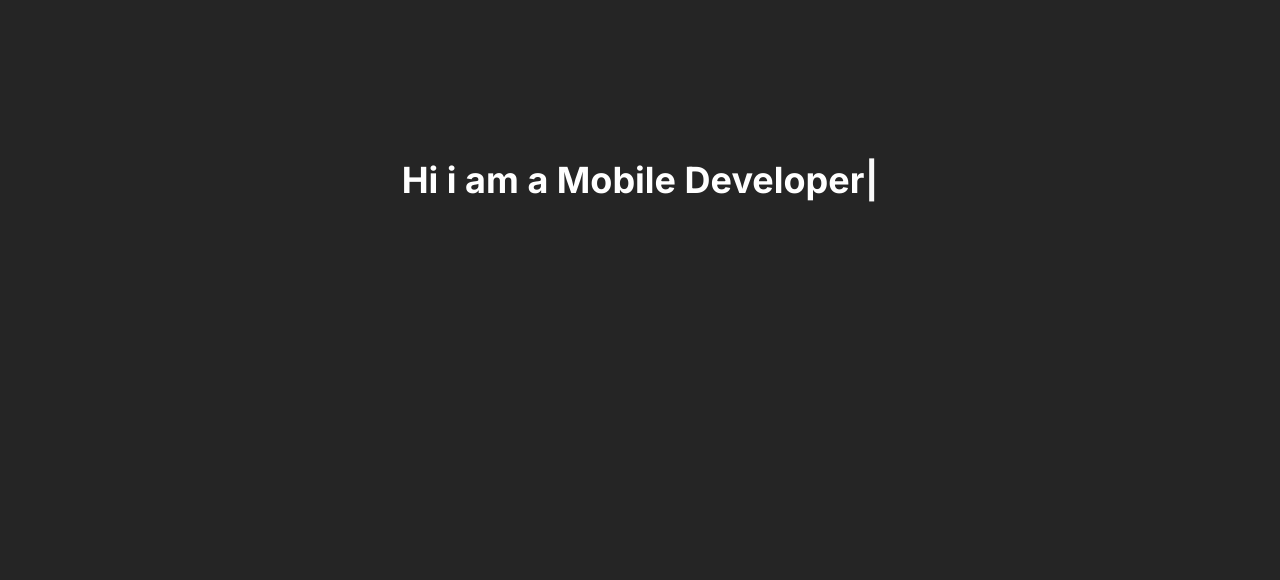
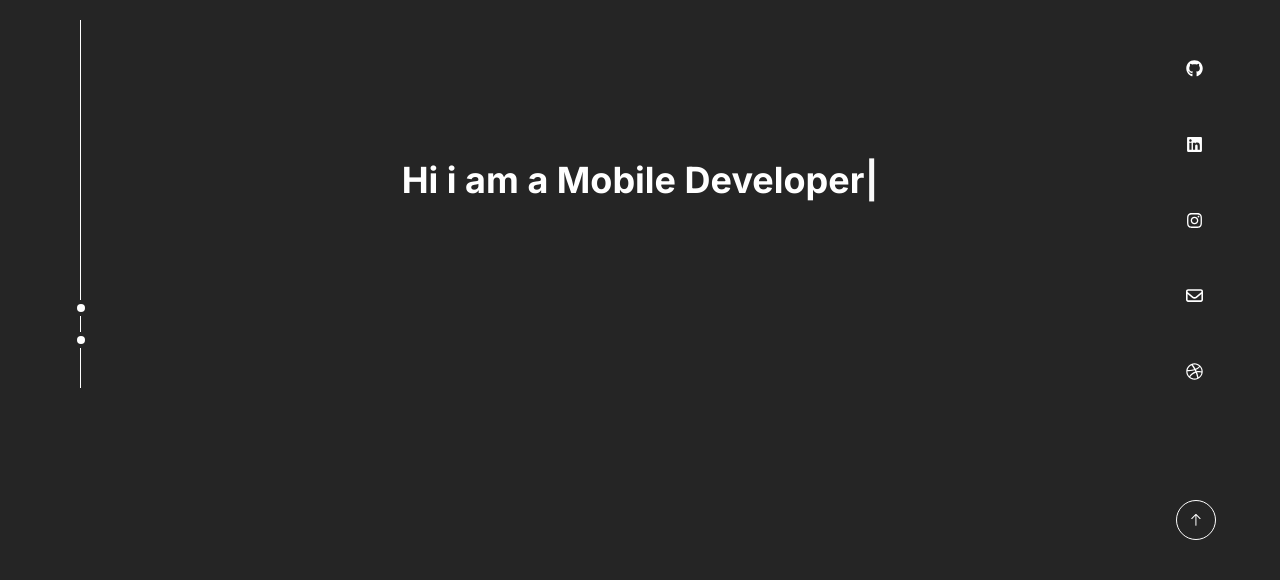
Before and after one commit to NafisHandoko/next-portfolio, a Next.js app: page / in a window 1280 px wide. Shown: the part 220-800 px from the top of the page. Built offline with nearby package versions, Linux system fonts and the light colour scheme.

Commit message:
feat: added some fixed elements

```diff
--- a/app/globals.css
+++ b/app/globals.css
@@ -27,6 +27,16 @@ body {
     rgb(var(--background-start-rgb)); */
 }
 
+.glow:hover {
+  /* text-shadow: 0 0 50px white; */
+  text-shadow:
+    0 0 30px white,
+    0 0 30px white,
+    0 0 30px white,
+    0 0 30px white;
+  filter: dropshadow(color=white, offx=2, offy=2);
+}
+
 /* @layer utilities {
   .text-balance {
     text-wrap: balance;
--- a/app/page.tsx
+++ b/app/page.tsx
@@ -3,8 +3,8 @@
 import Image from "next/image";
 import Link from "next/link";
 import { BsPhone } from "react-icons/bs";
-import { FaGithub, FaLaptopCode, FaLaravel, FaWordpress } from "react-icons/fa6";
-import { GoLinkExternal } from "react-icons/go";
+import { FaDribbble, FaGithub, FaInstagram, FaLaptopCode, FaLaravel, FaLinkedin, FaRegEnvelope, FaWordpress } from "react-icons/fa6";
+import { GoArrowUp, GoLinkExternal } from "react-icons/go";
 import { MdOutlinePalette } from "react-icons/md";
 import { RiTailwindCssFill } from "react-icons/ri";
 import { SiNextdotjs } from "react-icons/si";
@@ -13,7 +13,25 @@ import { ReactTyped } from "react-typed";
 export default function Home() {
     return (
         <>
-            <header className="bg-mineshaft text-nero">
+            <a href="#header" className="fixed bottom-[5%] right-[5%] text-nero w-10 h-10 hidden md:flex items-center justify-center rounded-full border border-white cursor-pointer hover:bg-nero hover:text-codgray transition-all">
+                <GoArrowUp />
+            </a>
+            <div className="fixed top-[30%] left-[6%] hidden md:flex flex-col items-center gap-1">
+                <div className="h-[35vh] border-r border-white"></div>
+                <div className="rounded-full p-1 bg-white"></div>
+                <div className="h-[2vh] border-r border-white"></div>
+                <div className="rounded-full p-1 bg-white"></div>
+                <div className="h-[5vh] border-r border-white"></div>
+            </div>
+            <div
+                className="hidden md:flex flex-col items-center justify-between py-10 fixed top-[30%] right-[6%] text-white h-[50vh]">
+                <a className="glow transition-all" target="_blank" href="https://github.com/nafishandoko"><FaGithub size={"17px"} /></a>
+                <a className="glow transition-all" target="_blank" href="https://www.linkedin.com/in/nafishandoko"><FaLinkedin size={"17px"} /></a>
+                <a className="glow transition-all" target="_blank" href="https://instagram.com/nafishandoko"><FaInstagram size={"17px"} /></a>
+                <a className="glow transition-all" target="_blank" href="mailto:naffisioner@gmail.com"><FaRegEnvelope size={"17px"} /></a>
+                <a className="glow transition-all" target="_blank" href="https://dribbble.com/nafishandoko"><FaDribbble size={"17px"} /></a>
+            </div>
+            <header id="header" className="bg-mineshaft text-nero">
                 <div className="min-h-screen container mx-auto w-full flex flex-col items-center justify-center gap-y-2 text-center px-10 md:px-0">
                     <h1 className="font-bold text-4xl">
                         Hi i am&nbsp;
```
